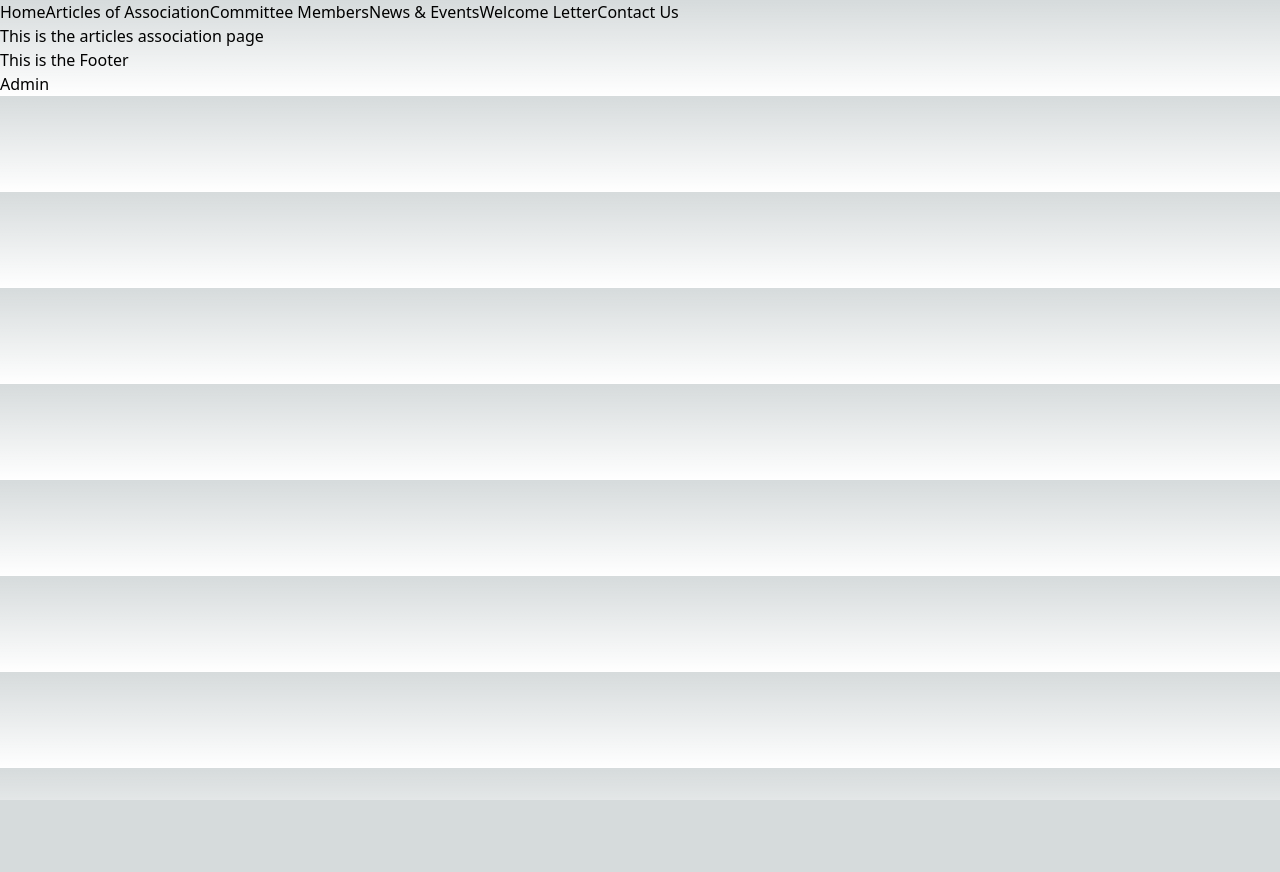
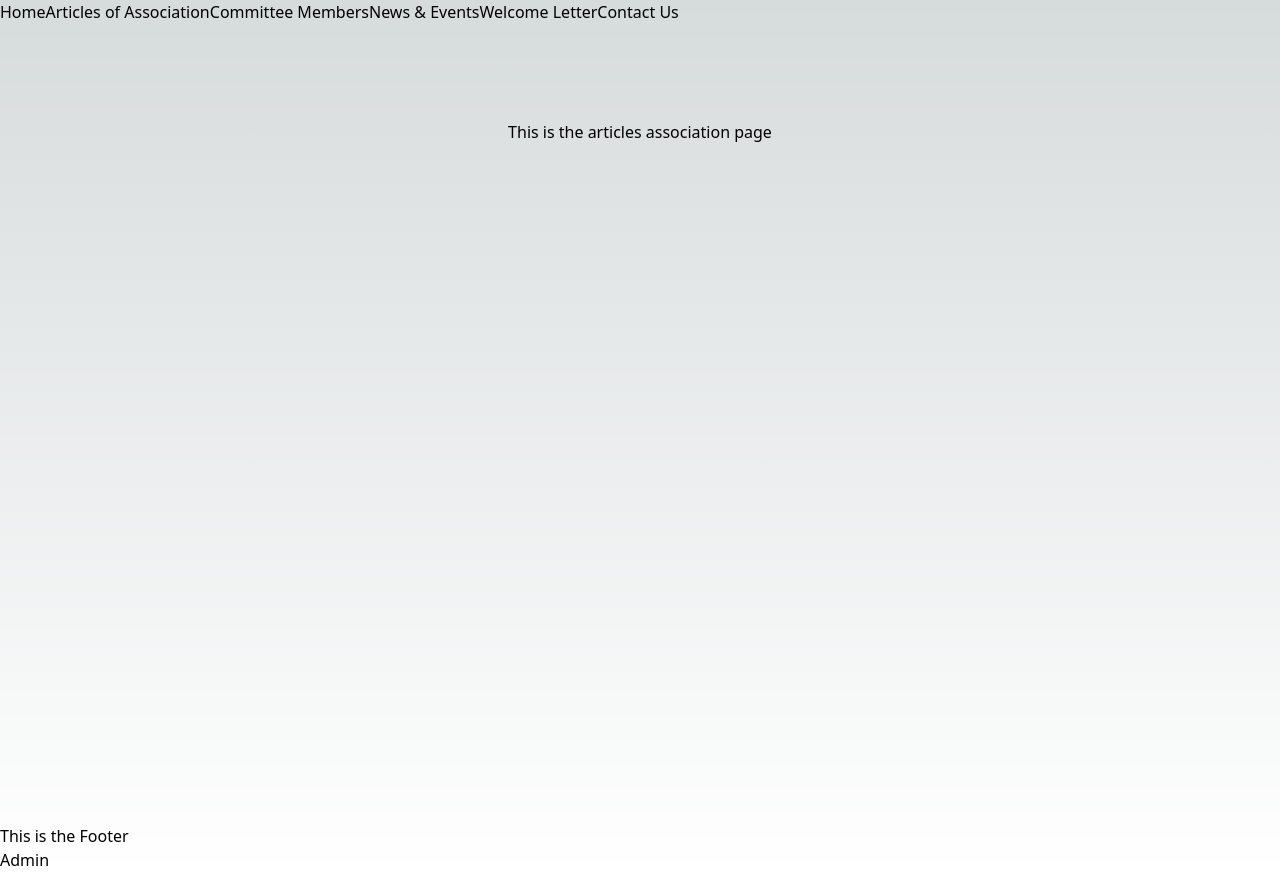
Before and after one commit to digel4/Sherwood-Residents-Association-Page, a Next.js app: page /articles-of-association in a window 1280 px wide. Before the commit the page ends 800 px from the top, so only its background shows below. Built offline with nearby package versions, Linux system fonts and the light colour scheme; no server answers.

Commit message:
center main

```diff
--- a/src/app/articles-of-association/page.tsx
+++ b/src/app/articles-of-association/page.tsx
@@ -1,7 +1,7 @@
 export default function ArticlesAssociation() {
   return (
-      <section>
+      <main className="flex min-h-screen flex-col items-center justify-between p-24">
         <h1>This is the articles association page</h1>
-      </section>
+      </main>
   )
 }
```
